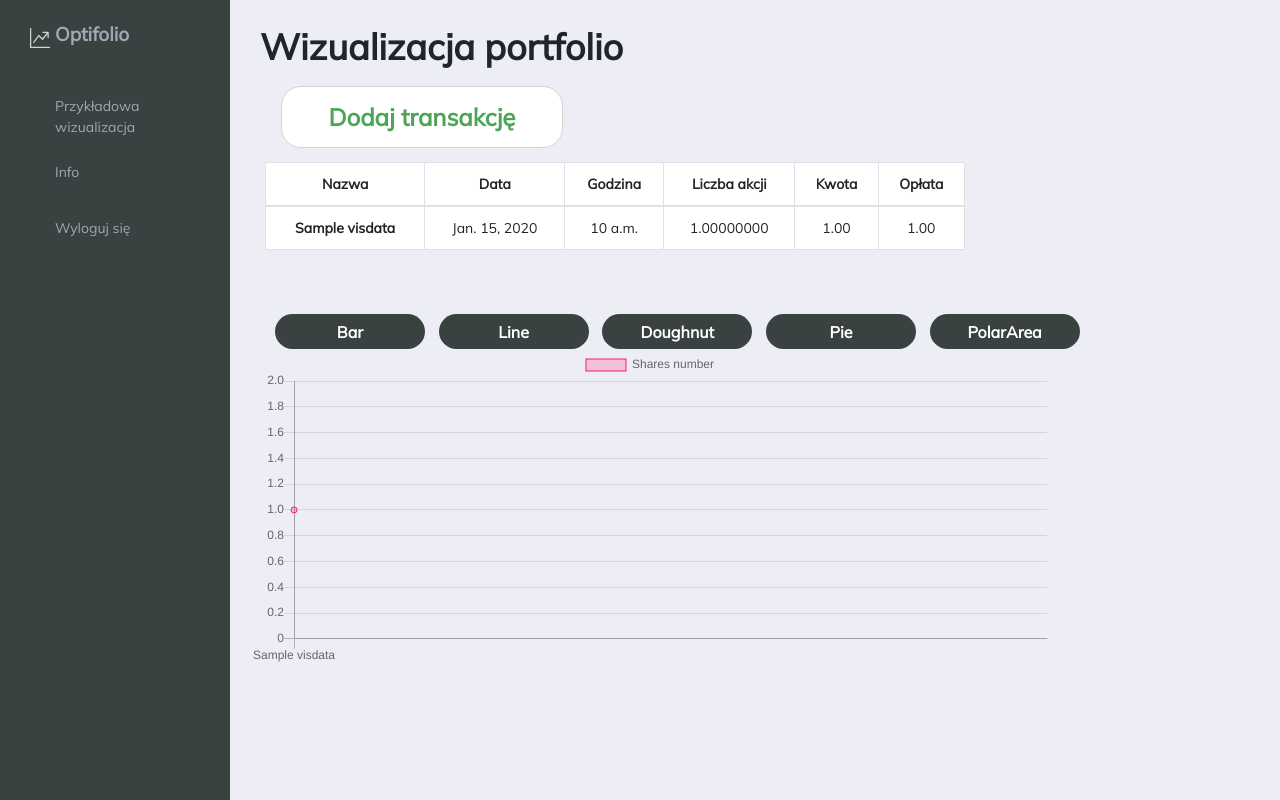
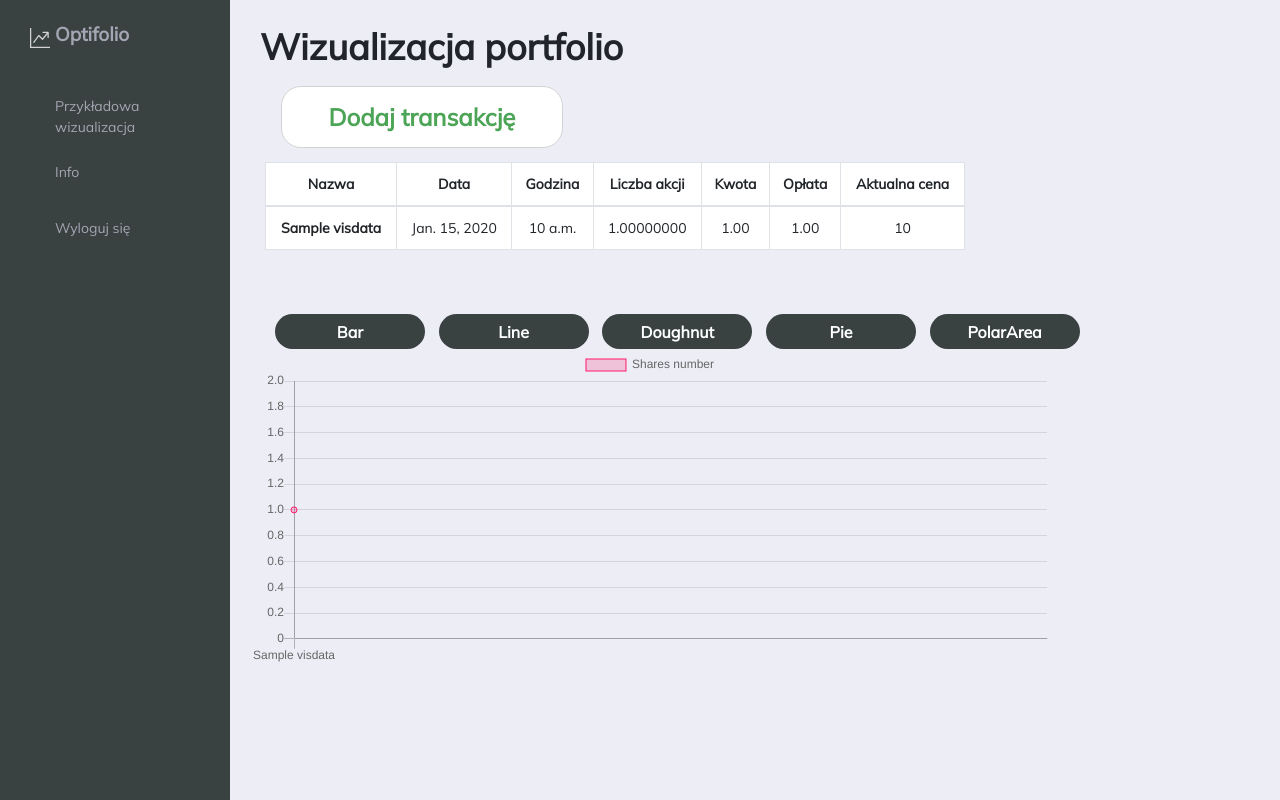
Before and after one commit to MaksymKokocinski/Optifolio-dev, a Django app: template optifolio/templates/optifolio/visualisationpage.html in a window 1280 px wide; the page is wider, and only the part inside the window is pictured. Run offline with Django 3.2, Linux system fonts and the light colour scheme; tables that the repository leaves empty hold one stand-in row (values such as "Sample post"); the template is opened without the code that fills it: values that come from a table or form of the project are taken from there, most other values are stand-ins (such as "Sample title", 1, 10 or a date in 2020); some libraries are stand-ins or nearby versions.

Commit message:
add visualisationpage.html

```diff
--- a/optifolio/templates/optifolio/visualisationpage.html
+++ b/optifolio/templates/optifolio/visualisationpage.html
@@ -105,6 +105,7 @@
           <th class=" text-center">Liczba akcji</th>
           <th class=" text-center">Kwota</th>
           <th class=" text-center">Opłata</th>
+          <th class=" text-center">Aktualna cena</th>
         </tr>
       </thead>
       <tbody>
@@ -116,8 +117,13 @@
           <td class=" text-center">{{ temp.shares_number }}</td>
           <td class=" text-center">{{ temp.course }}</td>
           <td class=" text-center">{{ temp.fare }}</td>
+
+        {% endfor %}
+        {% for temp in price %}
+          <td class=" text-center">{{ temp }}</td>
+        {% endfor %}
         </tr>
-        {% endfor %}
+
       </tbody>
     </table>
     </div>
```
